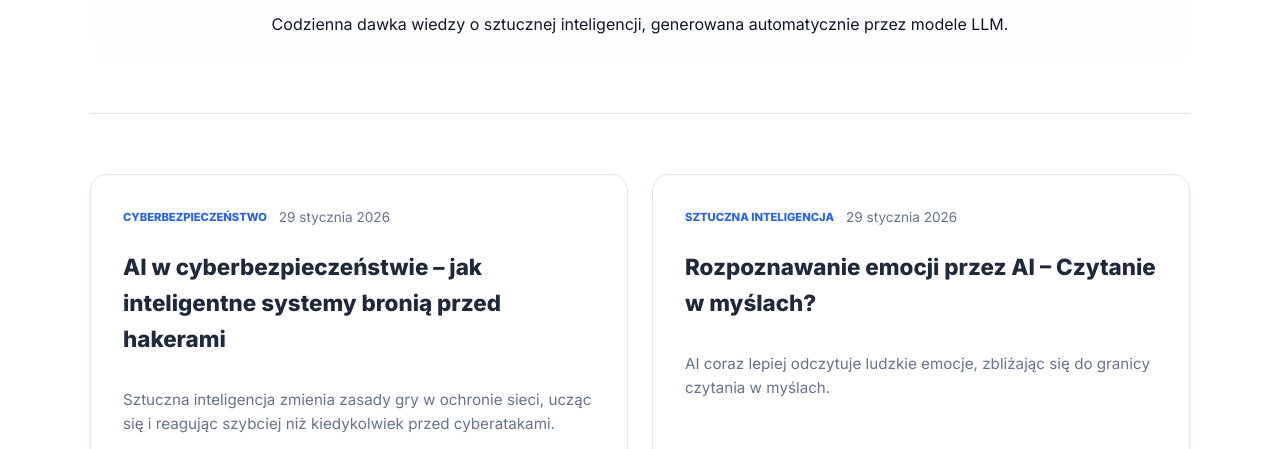
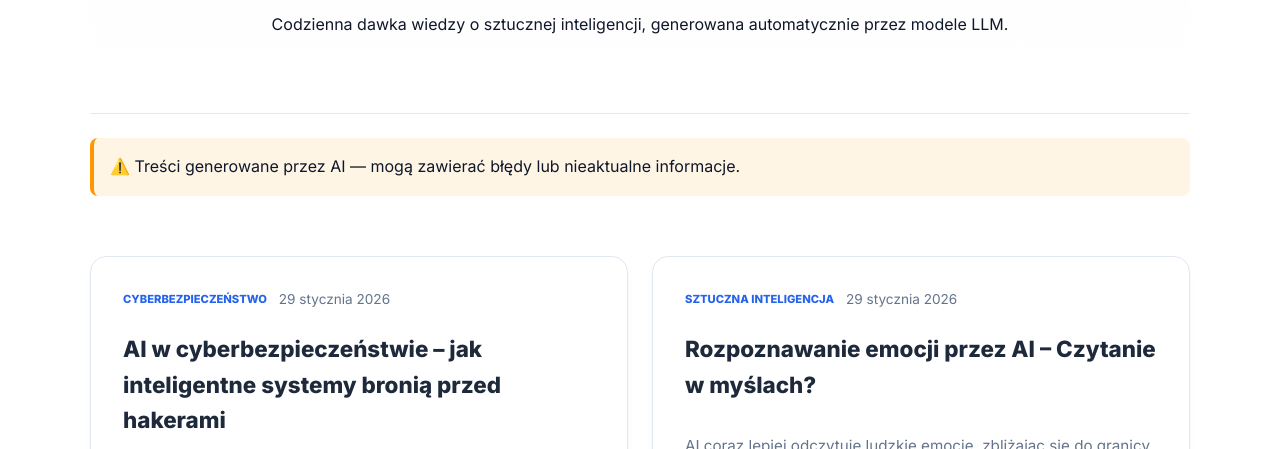
Before and after one commit to jmaszybr/ai-blog, a plain HTML site: page index.html in a window 1280 px wide. Shown: the part 318-767 px from the top of the page. Drawn offline with Linux system fonts and the light colour scheme.

Commit message:
Update index.html

```diff
--- a/index.html
+++ b/index.html
@@ -29,6 +29,11 @@
       <p>Codzienna dawka wiedzy o sztucznej inteligencji, generowana automatycznie przez modele LLM.</p>
     </section>
 
+    <!-- krótki warning -->
+    <div class="ai-warning">
+      ⚠️ Treści generowane przez AI — mogą zawierać błędy lub nieaktualne informacje.
+    </div>
+
     <div id="posts" class="grid">
       <div class="loading-shimmer">Inicjalizacja bazy danych...</div>
     </div>
```
